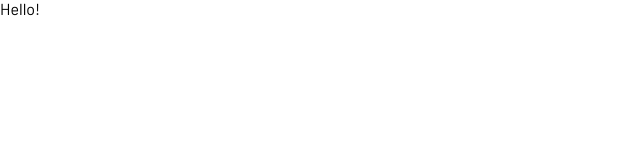
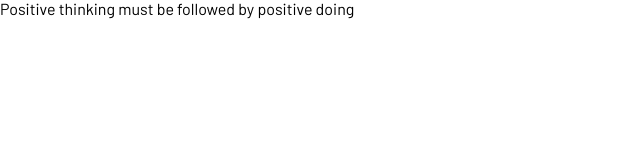
Before and after one commit to dtsiki/quote-generator, a website built with webpack: page src/index.html in a window 1280 px wide. Shown: the whole page, without its empty margins (0-640 px from the left). Built offline with nearby package versions, Linux system fonts and the light colour scheme; files whose address does not match are found by name.

Commit message:
Add quote generator

```diff
--- a/src/index.html
+++ b/src/index.html
@@ -7,8 +7,10 @@
 	<link rel="stylesheet" href="style.css">
 </head>
 <body>
-	<div>
-		<h1>Hello!</h1>
+	<div class="container">
+		<div class="quote">
+			<div class="quote__body"></div>
+		</div>
 	</div>
 <script src="index.js" type="text/javascript"></script>
 </body>
--- a/src/index.js
+++ b/src/index.js
@@ -1,3 +1,4 @@
 import 'core-js';
 import './scss/main.scss';
 import './js/hello.js';
+import './js/generator';
--- /dev/null
+++ b/src/js/generator.js
@@ -0,0 +1,21 @@
+import { quotes } from './quotes';
+
+const quotesLength = quotes.length;
+const quoteBody = document.querySelector('.quote__body');
+
+const getRandomNumber = (min, max) => {
+  return Math.floor(Math.random() * (max - min) + min);
+};
+
+const getRandomQuoteNumber = () => {
+  return getRandomNumber(0, quotesLength);
+};
+
+const setRandomQuote = () => {
+  const quoteNumber = getRandomQuoteNumber();
+  quoteBody.innerHTML += quotes[quoteNumber];
+};
+
+window.onload = function() {
+  setRandomQuote();
+};
--- /dev/null
+++ b/src/js/quotes.js
@@ -0,0 +1,57 @@
+export const quotes = [
+  'The right time is always now',
+  'Think like a proton: always positive',
+  'Do what you can with what you have where you are',
+  'Be a light in this world',
+  'Life is more than one big to do list',
+  'Done is better than perfect',
+  'You are stronger than you think',
+  'There is no failure: you either win or learn',
+  'Growing takes time',
+  'Try to be a rainbow in someone’s cloud',
+  'Life has no limitations, except the ones you make',
+  'The future belongs to those who believe in the beauty of their dreams',
+  'If opportunity doesn’t knock, build a door',
+  'Walk slowly but never walk backward',
+  'Keep calm and keep learning',
+  'A little progress each day adds up to big results',
+  'Positive thinking must be followed by positive doing',
+  'Delete the negative. Accentuate the positive',
+  'Prepare to win the night before',
+  'Life is not about finding yourself. Life is about creating yourself',
+  'All progress takes place outside the comfort zone',
+  'The only place where success comes before work is in the dictionary',
+  'Your limitation it is only your imagination',
+  'Push yourself, because no one else is going to do it for you',
+  'Sometimes later becomes never. Do it now',
+  'Little things make big days',
+  'Create a life you can`t wait to wake up to',
+  'You can',
+  'Be a warrior, not a worrier',
+  'If your dream don`t scare you the aren`t big enough',
+  'All we have is now',
+  'Keep moving',
+  'Enjoy today',
+  'Just say yikes and move on',
+  'Don’t be a rock when you really are a gem',
+  'Better an oops than a what if',
+  'Your only limit is you',
+  'There is no change where is no action',
+  'Enjoy the space between where you are and where you are going',
+  'If not now, when?',
+  'Worry less and do your best',
+  'Life is way too short to spend another day at war with yourself',
+  'You are where you are supposed to be',
+  'Allow yourself to grow',
+  'Prioritize your peace',
+  '30% is better than 0%. Give yourself more credit for trying',
+  'Decide what kind of life you really want and then say no to everything that is not that',
+  'Discovering what you don`t want is just as important as finding out what you do',
+  'Nothing changes if nothing changes',
+  'Everything is a choice',
+  'Life is more than one big to do list',
+  'Flowers need time to bloom',
+  'Every day is a good day',
+  'Your direction is more important than your speed',
+  'Old ways won`t open new doors',
+];
```
